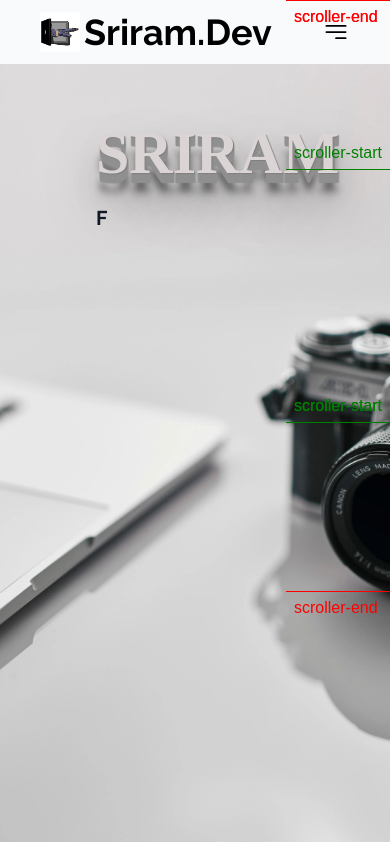
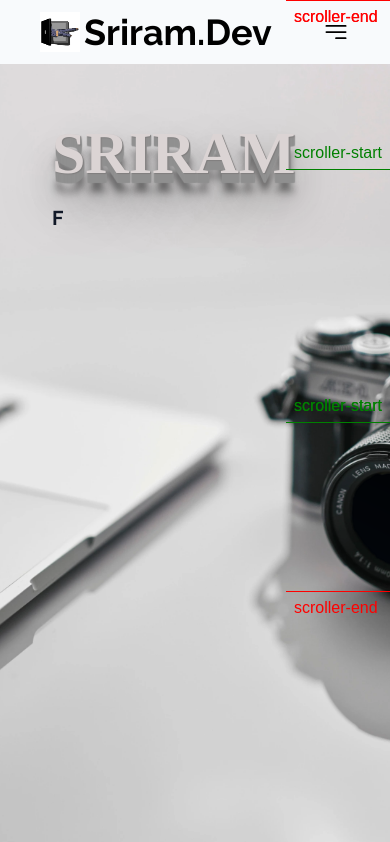
Before and after one commit to Sriram756/portfolio, a React (Vite) app: page / in a window 390 px wide. Shown: the top 842 px of the page. Built offline with nearby package versions, Linux system fonts and the light colour scheme; a web font is replaced by a local one; what gsap-trial would draw is missing.

Commit message:
align change

```diff
--- a/src/components/Home.jsx
+++ b/src/components/Home.jsx
@@ -70,8 +70,8 @@ const Home = () => {
               backgroundImage: `url(${lapbg})`,
             }}
           >
-            <div className="flex h-full flex-col ml-12 mt-20">
-              <p className="mb-5 max-w-[12ch] md:ml-32  text-6xl font-bold leading-[0.85] md:my-2 md:text-[80px] xl:text-[128px]">
+            <div className="flex h-full flex-col md:ml-12 ml-0 mt-20">
+              <p className="mb-5 max-w-[12ch] md:ml-32 ml-1 text-6xl font-bold leading-[0.85] md:my-2 md:text-[80px] xl:text-[128px]">
                 <h2 className=" shad">SRIRAM</h2>
                 <TypeAnimation
                   sequence={[
```
